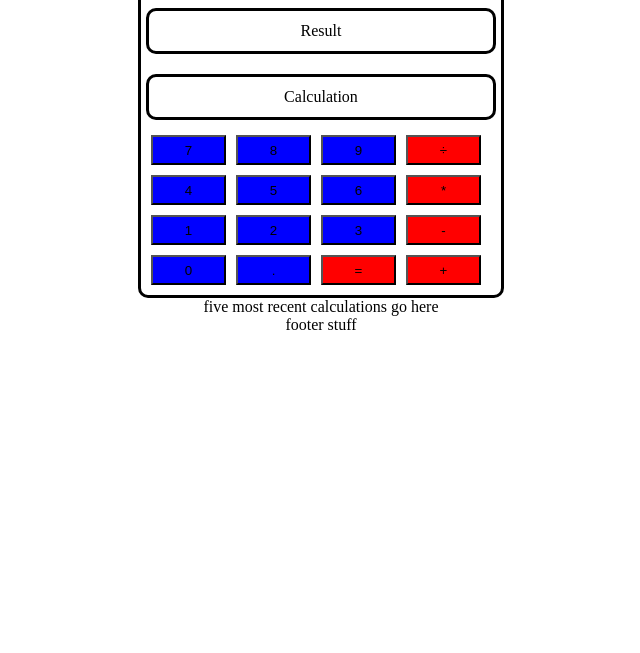
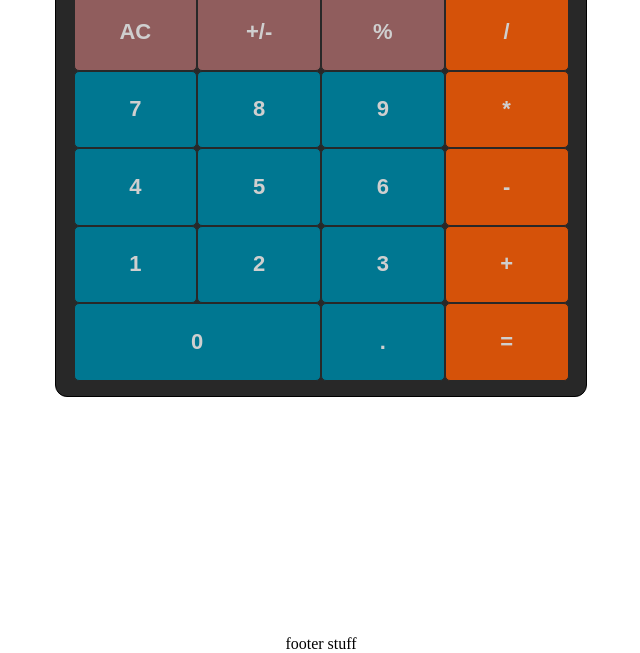
Before and after one commit to git-kv/SimpleCalculator, a plain HTML site: page index.html in a window 1280 px wide. Shown: the part 147-800 px from the top of the page, without its empty margins (319-959 px from the left). Drawn offline with Linux system fonts and the light colour scheme.

Commit message:
Created calculator visual

```diff
--- a/index.html
+++ b/index.html
@@ -8,29 +8,38 @@
     <title>Simple Calculator</title>
 </head>
 <body>
-    <h1>Calculator</h1>
     <div class="calc">
-        <p class="display">Result</p>
-        <p class="display">Calculation</p>
+        <p class="display disp-1">17</p>
+        <p class="display disp-2">5 + 12</p>
+        <div class="row">
+            <button class="special-btn">AC</button>
+            <button class="special-btn">+/-</button>
+            <button class="special-btn">%</button>
+            <button class="op-btn">/</button>
+        </div>
+        <div class="row">
             <button class="number-btn">7</button>
             <button class="number-btn">8</button>
             <button class="number-btn">9</button>
-        <button class="op-btn">÷</button>
+            <button class="op-btn">*</button>
+        </div>
+        <div class="row">
             <button class="number-btn">4</button>
             <button class="number-btn">5</button>
             <button class="number-btn">6</button>
-        <button class="op-btn">*</button>
+            <button class="op-btn">-</button>
+        </div>
+        <div class="row">
             <button class="number-btn">1</button>
             <button class="number-btn">2</button>
             <button class="number-btn">3</button>
-        <button class="op-btn">-</button>
-        <button class="number-btn">0</button>
+            <button class="op-btn">+</button>
+        </div>
+        <div class="row">
+            <button class="number-btn zero-button">0</button>
             <button class="number-btn">.</button>
             <button class="op-btn">=</button>
-        <button class="op-btn">+</button>
         </div>
-    <div class="calc-history">
-        <p>five most recent calculations go here</p>
     </div>
     <div class="footer">
         <p>footer stuff</p>
--- a/style.css
+++ b/style.css
@@ -8,43 +8,76 @@ body {
     flex-direction: column;
     text-align: center;
     align-items: center;
+    min-height: 100vh;
 }
 
 button {
-    width: 75px;
-    height: 30px;
-    margin: 5px;
+    width: 33%;
+    padding-top: 5%;
+    padding-bottom: 5%;
+    font-size: 22px;
+    font-weight: bolder;
+    border-radius: 5px;
+    border: solid 1px;
+    border-color: #282828;
+    color: #cfcfcf;
+}
+
+.zero-button {
+    width: 66%;
 }
 
 .calc {
-    max-width: 350px;
+    width: 90vw;
+    max-width: 500px;
     display: flex;
     flex-wrap: wrap;
     text-align: center;
-    border: solid;
-    border-radius: 10px;
-    padding: 5px;
+    border: solid 1px;
+    border-radius: 12px;
+    padding: 15px;
+    margin-top: 10px;
+    flex-direction: column;
+    align-items: center;
+    background-color: #282828;
 }
 
 .display {
     display: flex;
-    width: 350px;
-    height: 40px;
-    border: solid;
-    border-radius: 10px;
-    margin: 10px 0px 10px 0px;
-    justify-content: center;
+    width: 95%;
+    height: 50px;
+    justify-content: flex-end;
     align-items: center;
+    background-color: #cfcfcf;
+    border: solid 1px;
+    border-radius: 3px;
+    border-color: #282828;
+    padding: 0px 15px 0px 0px;
+    font-size: 48px;
 }
 
-h1 {
-    margin: 50px 0px 50px 0px;
+.disp-2 {
+    margin-bottom: 10px;
+}
+
+.footer {
+    margin-top: auto;
+}
+
+.row {
+    display: flex;
+    justify-content: space-between;
+    width: 99%;
 }
 
 .number-btn {
-    background-color: blue;
+    background-color: #007791;
+}
+
+.special-btn {
+    background-color: #905d5d;
 }
 
 .op-btn {
-    background-color: red;
+    background-color: #d55209;
 }
```
Lines whose indentation alone changed are shown as unchanged.
